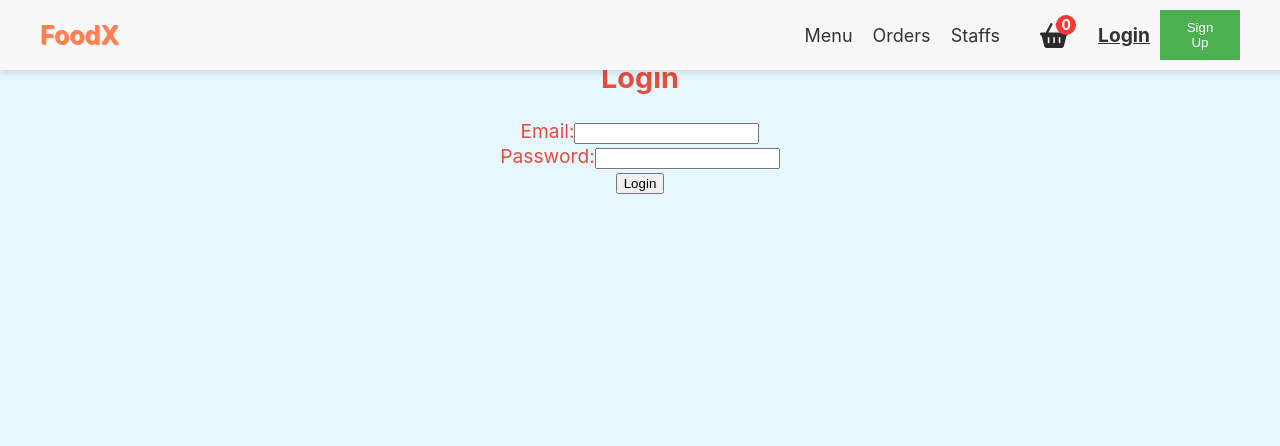
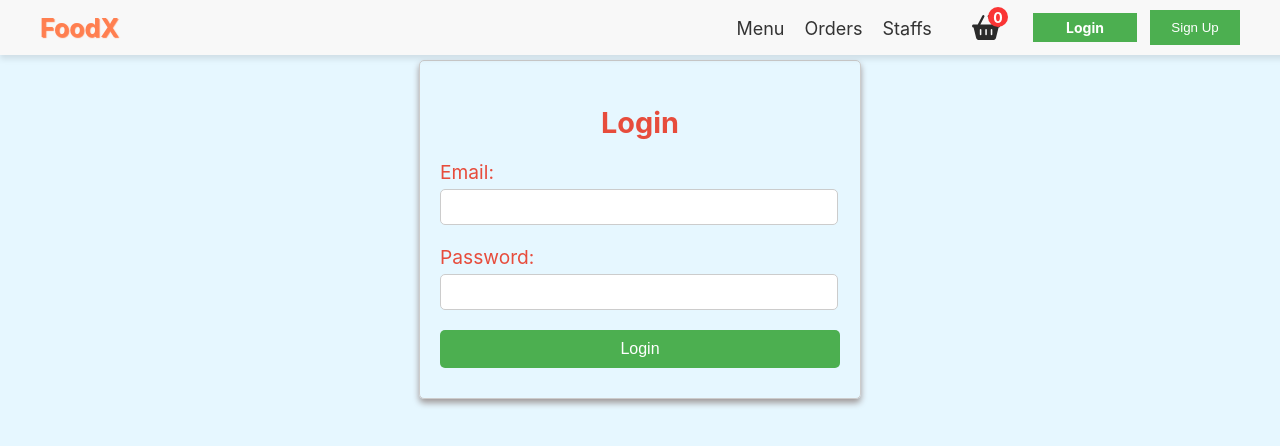
Before and after one commit to dev-m-josh/hotel-management-app, a React (Create React App) app in the folder UI/hotel-management-app/: page /login in a window 1280 px wide. Shown: the top 446 px of the page. Built offline with nearby package versions, Linux system fonts and the light colour scheme.

Commit message:
loggin form styles:

```diff
--- a/UI/hotel-management-app/src/App.css
+++ b/UI/hotel-management-app/src/App.css
@@ -91,6 +91,17 @@
     display: flex;
     justify-content: center;
     align-items: center;
+  }
+
+  .login{
+    text-decoration: none;
+    background-color: #4CAF50;
+    color: white;
+    padding: 6px 10px;
+    border: none;
+    cursor: pointer;
+    width: 100px;
+    font-size: 14px;
   }
 
   .signup-btn {
@@ -232,3 +243,76 @@ div {
   background-color: #bdc3c7;
   cursor: not-allowed;
 }
+
+
+/* Styles for login form */
+.login-form {
+  max-width: 400px;
+  margin: 0 auto;
+  padding: 20px;
+  border: 1px solid #ccc;
+  border-radius: 5px;
+  display: flex;
+  flex-direction: column;
+  align-items: flex-start;
+  box-shadow: 0 4px 6px rgb(160, 154, 154);
+}
+
+form{
+  width: 100%;
+}
+
+.login-form h2 {
+  align-self: center;
+  text-align: center;
+  margin-bottom: 20px;
+}
+
+.login-form div {
+  margin-bottom: 10px;
+  display: flex;
+  flex-direction: column;
+  align-items: flex-start;
+  width: 100%;
+}
+
+.login-form label {
+  margin-bottom: 5px;
+}
+
+.login-form input {
+  width: 97%;
+  padding: 8px 0 8px 8px;
+  margin-bottom: 10px;
+  border: 1px solid #ccc;
+  border-radius: 5px;
+  outline: none;
+  font-size: 16px;
+  background-color: white;
+}
+
+.login-form button {
+  width: 100%;
+  padding: 10px;
+  background-color: #4CAF50;
+  color: white;
+  border: none;
+  border-radius: 5px;
+  font-size: 16px;
+  cursor: pointer;
+  transition: .3s ease-in-out;
+}
+
+.login-form button:hover{
+  background-color: #40c745;
+}
+
+.login-form button:disabled {
+  background-color: #ddd;
+}
+
+.error-message {
+  color: red;
+  font-size: 14px;
+  margin-bottom: 10px;
+}
```
